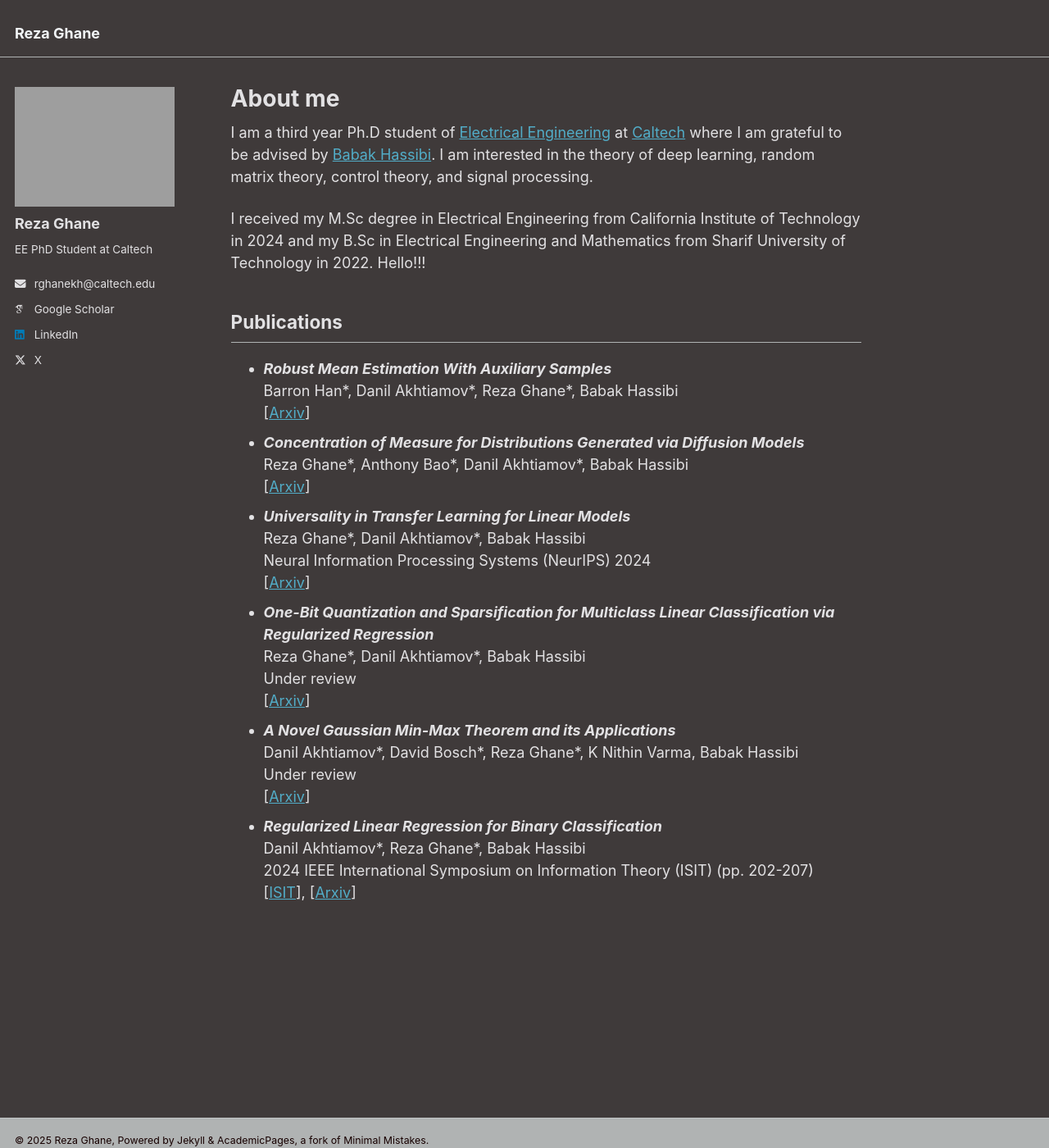
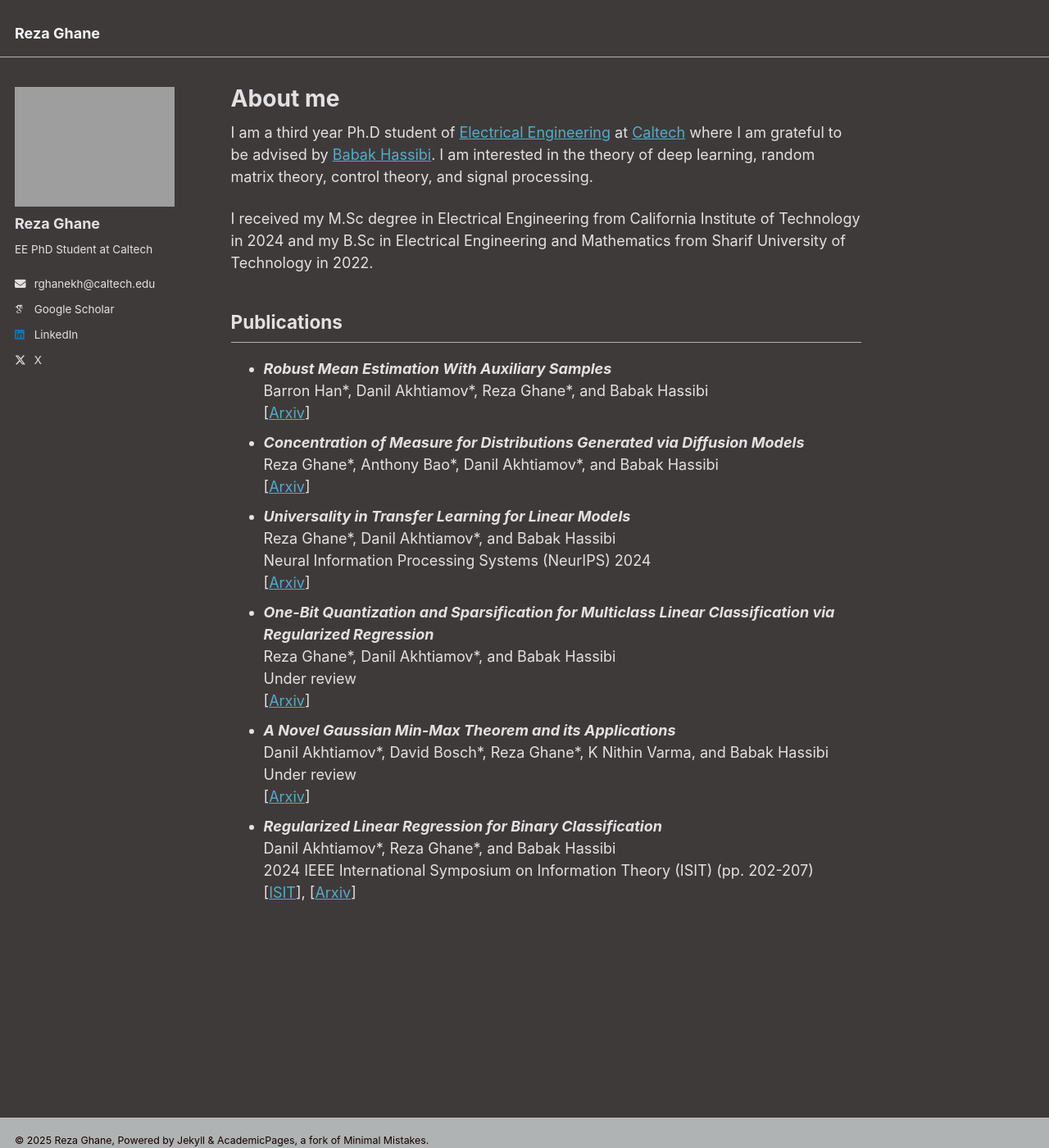
Before and after one commit to ReGhane/ReGhane.github.io, a Jekyll site: the page built from _pages/about.md, in a window 1280 px wide and 1400 px high. Shown: the whole window at 82% size. Built offline with Jekyll 4.4.1, drawn with Linux system fonts in a browser that asks for light colours; some web fonts are replaced.

```diff
--- a/_pages/about.md
+++ b/_pages/about.md
@@ -14,7 +14,7 @@ About me
 I am a third year Ph.D student of <a href="https://www.ee.caltech.edu/">Electrical Engineering</a> at <a href="https://www.caltech.edu/">Caltech</a> where I am grateful to be advised by <a href="https://www.ee.caltech.edu/people/hassibi">Babak Hassibi</a>. I am interested in the theory of deep learning, random matrix theory, control theory, and signal processing.
 <!-- I am mostly interested in the characterization of generalization error for various deep learning paradigms. -->
 
-I received my M.Sc degree in Electrical Engineering from California Institute of Technology in 2024 and my B.Sc in Electrical Engineering and Mathematics from Sharif University of Technology in 2022. Hello!!!
+I received my M.Sc degree in Electrical Engineering from California Institute of Technology in 2024 and my B.Sc in Electrical Engineering and Mathematics from Sharif University of Technology in 2022.
 
 Publications
 ------
@@ -22,32 +22,32 @@ Publications
 <ul>
   <li>
     <i><b>Robust Mean Estimation With Auxiliary Samples</b></i><br>
-    Barron Han*, Danil Akhtiamov*, Reza Ghane*, Babak Hassibi <br>
+    Barron Han*, Danil Akhtiamov*, Reza Ghane*, and Babak Hassibi <br>
     [<a href="https://arxiv.org/abs/2501.18095">Arxiv</a>]
   </li>
   <li>
     <i><b>Concentration of Measure for Distributions Generated via Diffusion Models</b></i><br>
-    Reza Ghane*, Anthony Bao*, Danil Akhtiamov*, Babak Hassibi <br>
+    Reza Ghane*, Anthony Bao*, Danil Akhtiamov*, and Babak Hassibi <br>
     [<a href="https://arxiv.org/abs/2501.07741">Arxiv</a>]
   </li>
   <li>
     <i><b>Universality in Transfer Learning for Linear Models</b></i><br>
-    Reza Ghane*, Danil Akhtiamov*, Babak Hassibi <br>
+    Reza Ghane*, Danil Akhtiamov*, and Babak Hassibi <br>
     Neural Information Processing Systems (NeurIPS) 2024 <br>
     [<a href="https://arxiv.org/abs/2410.02164">Arxiv</a>]
   </li>
   <li><i><b>One-Bit Quantization and Sparsification for Multiclass Linear Classification via Regularized Regression</b></i><br>
-    Reza Ghane*, Danil Akhtiamov*, Babak Hassibi <br>
+    Reza Ghane*, Danil Akhtiamov*, and Babak Hassibi <br>
     Under review <br>
     [<a href="https://arxiv.org/abs/2402.10474">Arxiv</a>]
   </li>
   <li><i><b>A Novel Gaussian Min-Max Theorem and its Applications</b></i><br>
-    Danil Akhtiamov*, David Bosch*, Reza Ghane*, K Nithin Varma, Babak Hassibi <br>
+    Danil Akhtiamov*, David Bosch*, Reza Ghane*, K Nithin Varma, and Babak Hassibi <br>
     Under review <br>
     [<a href="https://arxiv.org/abs/2402.07356">Arxiv</a>]
   </li>
   <li><i><b>Regularized Linear Regression for Binary Classification</b></i><br>
-    Danil Akhtiamov*, Reza Ghane*, Babak Hassibi <br>
+    Danil Akhtiamov*, Reza Ghane*, and Babak Hassibi <br>
     2024 IEEE International Symposium on Information Theory (ISIT) (pp. 202-207) <br>
     [<a href="https://ieeexplore.ieee.org/stamp/stamp.jsp?arnumber=10619631&casa_token=qJzAYAr5NKwAAAAA:2dj8_6T_4MMbwceTfesruUzNLPHBEOgSCKlk9QaPr5Jk50MWt1WpYInZ9W3Yi5VkclZS08QvZA&tag=1">ISIT</a>], [<a href="https://arxiv.org/abs/2311.02270">Arxiv</a>]
   </li>
```
